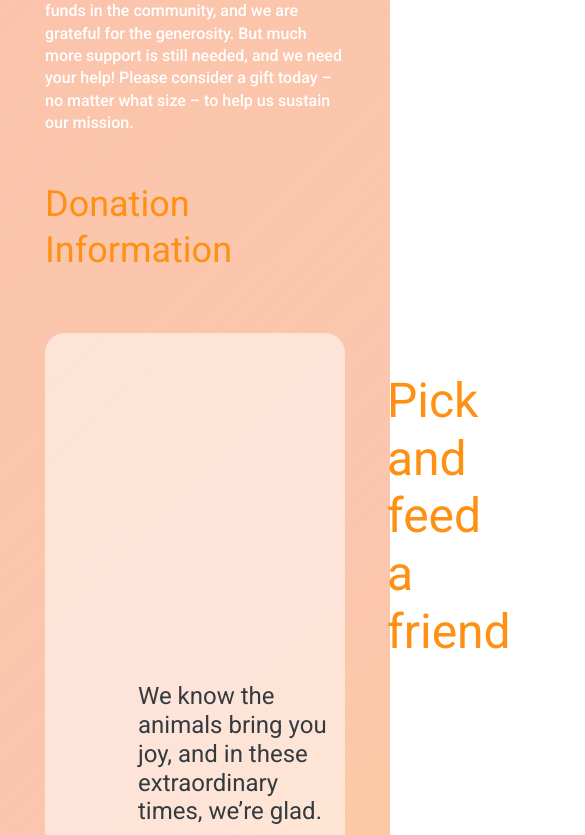
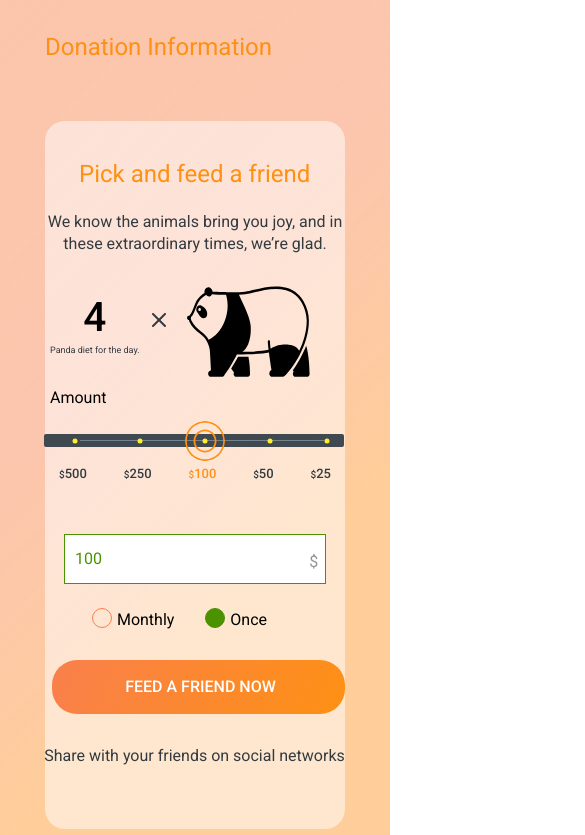
Before and after one commit to NikFreeman/rolling-scopes-school-task, a plain HTML site: page donate.html in a window 390 px wide. Shown: the part 849-1684 px from the top of the page, 585 px wide, since content can reach past the window. Drawn offline with Linux system fonts and the light colour scheme.

```diff
--- a/donate.css
+++ b/donate.css
@@ -48,7 +48,6 @@
   padding-bottom: 200px;
 }
 .zoo__title {
-  font-family: "Roboto";
   font-style: normal;
   font-weight: 400;
   font-size: 36px;
@@ -133,7 +132,6 @@
   margin-left: 63px;
 }
 .zoo__amount {
-  font-family: "Roboto";
   font-style: normal;
   font-weight: 400;
   font-size: 16px;
@@ -200,9 +198,6 @@
   opacity: 1;
 }
 
-.amount-5000 {
-  margin-left: 1px;
-}
 .amount__monetary-unit {
   font-weight: 500;
   font-size: 20px;
@@ -358,6 +353,169 @@
   line-height: 140%;
   color: #333b41;
 }
+@media (max-width: 1599px) {
+  .zoo__progress-bar {
+    margin-left: 65px;
+    margin-right: 65px;
+  }
+  .donate-5000 {
+    display: none;
+  }
+  .zoo-box {
+    width: 810px;
+  }
+  .zoo-box2 {
+    width: 764px;
+  }
+}
+@media (max-width: 999px) {
+  .zoo__progress-bar {
+    margin-left: 0px;
+    margin-right: 0px;
+  }
+
+  .zoo__rectangle {
+    backdrop-filter: none;
+  }
+  .zoo-box {
+    width: 600px;
+    left: -3px;
+  }
+  .zoo-box2 {
+    width: 524px;
+  }
+  .animals__diet {
+    margin-left: 24px;
+  }
+  .zoo__title {
+    font-style: normal;
+    font-weight: 400;
+    font-size: 24px;
+    line-height: 120%;
+  }
+  .zoo__content {
+    font-style: normal;
+    font-weight: 500;
+    font-size: 16px;
+    line-height: 140%;
+  }
+  .zoo__rectangle-title {
+    font-style: normal;
+    font-weight: 400;
+    font-size: 48px;
+    line-height: 120%;
+    padding-left: 64px;
+    padding-right: 64px;
+  }
+  .zoo__rectangle-content {
+    font-style: normal;
+    font-weight: 400;
+    font-size: 24px;
+    line-height: 120%;
+    text-align: center;
+    padding-left: 0px;
+  }
+  .donate-2000 {
+    display: none;
+  }
+}
+@media (max-width: 639px) {
+  .zoo-box {
+    width: 300px;
+    height: 13px;
+    left: -3px;
+    top: -26px;
+  }
+  .zoo-box2 {
+    width: 244px;
+    height: 1px;
+  }
+  .animals__diet {
+    margin-left: 5px;
+    margin-top: 5px;
+  }
+  .animals__diet-day {
+    font-style: normal;
+    font-weight: 500;
+    font-size: 40.6015px;
+    line-height: 80%;
+    margin-top: 41px;
+  }
+  .animals__diet-content {
+    font-style: normal;
+    font-weight: 400;
+    font-size: 9.02255px;
+    line-height: 140%;
+  }
+  .animals__diet-symbol {
+    margin-top: 58px;
+  }
+
+  .animals__diet-animal {
+    width: 151.4px;
+    height: 111.92px;
+    margin-left: 10px;
+    margin-top: 10px;
+  }
+  .animals__diet-image {
+    height: 100%;
+    width: 100%;
+  }
+  .box {
+    font-style: normal;
+    font-weight: 500;
+    font-size: 13px;
+    line-height: 140%;
+  }
+  .amount__monetary-unit {
+    font-weight: 500;
+    font-size: 10px;
+    line-height: 140%;
+    text-transform: lowercase;
+  }
+  .amount__item::before {
+    width: 5px;
+    height: 5px;
+    border-radius: 50%;
+    background-color: #ffee2e;
+    top: 50%;
+    left: 21%;
+    transform: translate(50%, -50%);
+  }
+  .amount__item::after {
+    left: -22%;
+  }
+  .zoo__subtitle {
+    font-style: normal;
+    font-weight: 400;
+    font-size: 24px;
+    line-height: 120%;
+  }
+  .zoo__rectangle-title {
+    font-weight: 400;
+    font-size: 24px;
+    line-height: 120%;
+    padding-left: 34px;
+    padding-right: 34px;
+  }
+  .zoo__rectangle-content {
+    font-weight: 400;
+    font-size: 16px;
+    line-height: 140%;
+  }
+  .zoo__network-item {
+    font-weight: 400;
+    font-size: 16px;
+    line-height: 140%;
+  }
+  .zoo__network {
+    margin-left: -1px;
+  }
+  .zoo__amount {
+    margin-left: 5px;
+    margin-top: 10px;
+  }
+}
 
 /*!***************************************************************************************************************************************!*\
   !*** css ./node_modules/css-loader/dist/cjs.js!./node_modules/sass-loader/dist/cjs.js!./online-zoo/src/assets/styles/donate.scss (1) ***!
--- a/donate.html
+++ b/donate.html
@@ -137,7 +137,7 @@
                 <fieldset class="zoo-fieldset">
                   <div class="zoo-box"></div>
                   <div class="zoo-box2"></div>
-                  <label class="box">
+                  <label class="box donate-5000">
                     <input
                       class="zoo__amount-radio"
                       type="radio"
@@ -151,7 +151,7 @@
                       ><span>5000</span>
                     </p>
                   </label>
-                  <label class="box">
+                  <label class="box donate-2000">
                     <input
                       class="zoo__amount-radio"
                       type="radio"
@@ -162,11 +162,11 @@
 
                     <span class="amount__item"></span>
                     <p>
-                      <span class="amount__monetary-unit a2000">$</span
+                      <span class="amount__monetary-unit">$</span
                       ><span>2000</span>
                     </p>
                   </label>
-                  <label class="box">
+                  <label class="box donate-2000">
                     <input
                       class="zoo__amount-radio"
                       type="radio"
```
